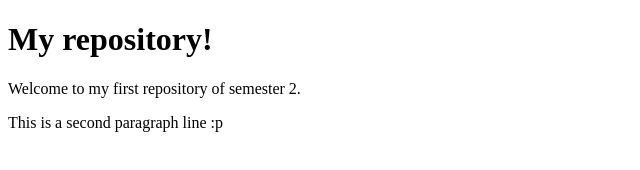
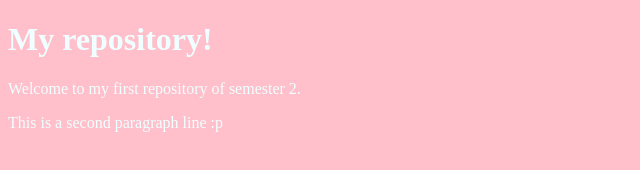
Before and after one commit to missagik/intermediate-web-jan14, a plain HTML site: page index.html in a window 1280 px wide. Shown: the whole page, without its empty margins (0-640 px from the left). Drawn offline with Linux system fonts and the light colour scheme.

Commit message:
create main.css
first css changes, body background and text colour

```diff
--- a/index.html
+++ b/index.html
@@ -3,7 +3,8 @@
 <head>
     <meta charset="UTF-8">
     <meta name="viewport" content="width=device-width, initial-scale=1.0">
-    <title>Document</title>
+    <link rel="stylesheet" href="main.css">
+    <title>Sem 1 Review</title>
 </head>
 <body>
     <h1>My repository!</h1>
--- /dev/null
+++ b/main.css
@@ -0,0 +1,4 @@
+body{
+    background-color: pink;
+    color:azure
+}
```
